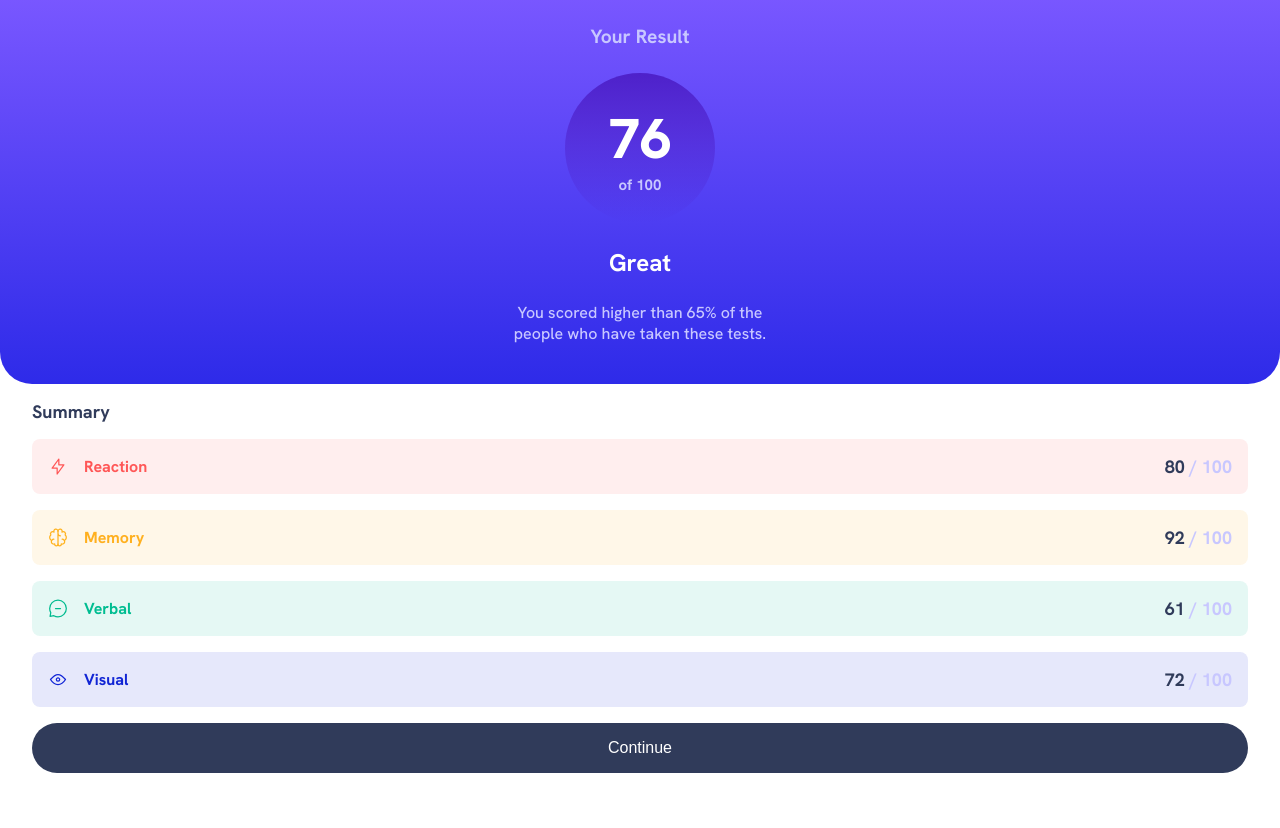
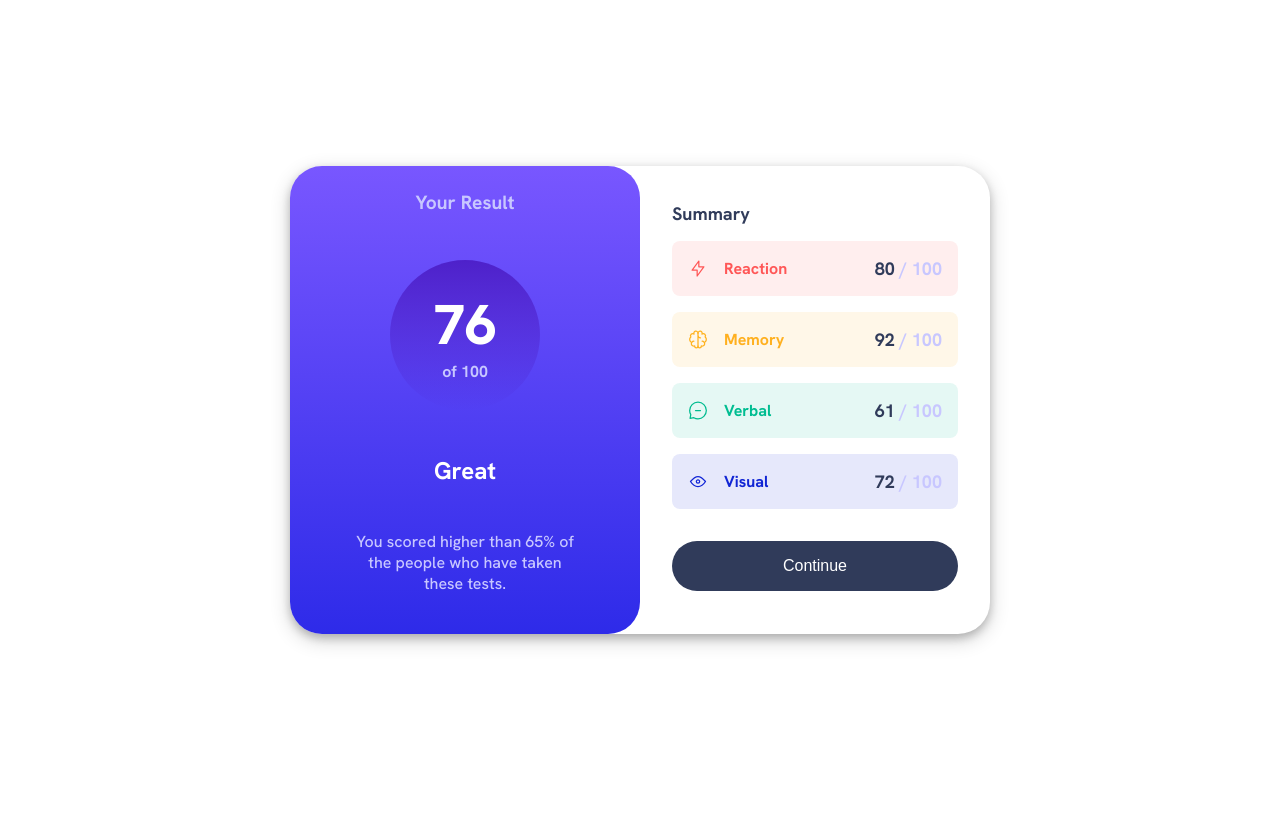
Before and after one commit to Gaston-Recalde/results-summary, a plain HTML site: page index.html in a window 1280 px wide. After the commit the page ends 800 px from the top, so only its background shows below. Drawn offline with Linux system fonts and the light colour scheme.

Commit message:
Proyecto terminado

```diff
--- a/index.html
+++ b/index.html
@@ -17,7 +17,9 @@
 
   <main class="main">
 
-    <section class="result">
+    <section class="component">
+
+      <article class="result">
         <h1 class="result__h1">Your Result</h1>
         <div class="result__value">
           <span class="result__value__span">76</span>
@@ -25,9 +27,9 @@
         </div>
         <h2 class="result__h2">Great</h2>
         <p class="result__p">You scored higher than 65% of the people who have taken these tests.</p>
-    </section>
+      </article>
 
-    <section class="summary">
+      <article class="summary">
         <h2 class="summary__h2">Summary</h2>
         <div class="summary__values">
           <div class="summary__values__value summary__values__value-red">
@@ -64,13 +66,11 @@
         </div>
 
         <button type="button" class="summary__button">Continue</button>on
+      </article>
+
     </section>
 
   </main>
 
-  <!-- <div class="attribution">
-    Challenge by <a href="https://www.frontendmentor.io?ref=challenge" target="_blank">Frontend Mentor</a>.
-    Coded by <a href="#">Your Name Here</a>.
-  </div> -->
 </body>
 </html>
--- a/sass/_general.scss
+++ b/sass/_general.scss
@@ -2,6 +2,7 @@
     margin: 0;
     padding: 0;
     box-sizing: border-box;
+    text-decoration: none;
 }
 
 body{
@@ -9,6 +10,3 @@ body{
     font-family: 'Hanken Grotesk', sans-serif;
     color: $white;
 }
-
-.attribution { font-size: 11px; text-align: center; }
-.attribution a { color: hsl(228, 45%, 44%); }
--- a/sass/_main.scss
+++ b/sass/_main.scss
@@ -1,3 +1,7 @@
+.component{
+    display: flex;
+    flex-direction: column;
+
     .result{
         display: flex;
         flex-direction: column;
@@ -12,7 +16,6 @@
         &__h1{
             color: $light-lavender;
             font-size: 1.2rem;
-        // margin-bottom: 1rem;
         }
 
         &__value{
@@ -24,7 +27,6 @@
             background-image: linear-gradient($violet-blue, $persian-blue);
             width: 150px;
             height: 150px;
-        // margin-bottom: 1rem;
 
             &__span{
                 font-size: 3.5rem;
@@ -52,16 +54,12 @@
     .summary{
         display: flex;
         flex-direction: column;
-    // align-items: center;
         justify-content: center;
-    // width: 80%;
         padding: 1rem 2rem;
         gap: 1rem;
 
         &__h2{
-        // text-align: left;
             color: $dark-gray-blue;
-        // margin: 1rem 0;
             font-size: 18px;
         }
 
@@ -70,7 +68,6 @@
             gap: 1rem;
             justify-content: center;
             flex-direction: column;
-        // width: 86%;
 
             &__value{
                 display: flex;
@@ -78,7 +75,6 @@
                 align-items: center;
                 color: $light-red;
                 padding: 1rem;
-            // gap: 1rem;
                 background-color: $light-red-2;
                 border-radius: .5rem;
 
@@ -86,10 +82,6 @@
                     display: flex;
                     gap: 1rem;
                     font-weight: 700;
-
-                // .logo{
-
-                // }
 
                     .value{
                         font-size: 1rem;
@@ -136,3 +128,46 @@
             }
         }
     }
+}
+
+@media screen and (min-width:768px) {
+    .main{
+        display: flex;
+        flex-direction: row;
+        align-items: center;
+        justify-content: center;
+        height: 100vh;
+    }
+    .component{
+        flex-direction: row;
+        align-items: center;
+        justify-content: center;
+        border-radius: 2rem;
+        box-shadow: 0 4px 8px 0 rgba(0, 0, 0, 0.2), 0 6px 20px 0 rgba(0, 0, 0, 0.19);
+
+        .result{
+            min-width: 350px;
+            border-radius: 2rem;
+            gap: 2.8rem;
+            font-size: 1.8rem;
+
+            &__value__small{
+                font-size: 1rem;
+            }
+
+            &__p{
+                max-width: 230px;
+            }
+        }
+
+        .summary{
+            min-width: 350px;
+            padding-top: 2rem;
+            padding-bottom: 0;
+
+            &__values{
+                margin-bottom: 1rem;
+            }
+        }
+    }
+}
```
Also changed, not shown: assets/images/Results-summary.png (added), css/style.css, 3 other files. Lines whose indentation alone changed are shown as unchanged.
